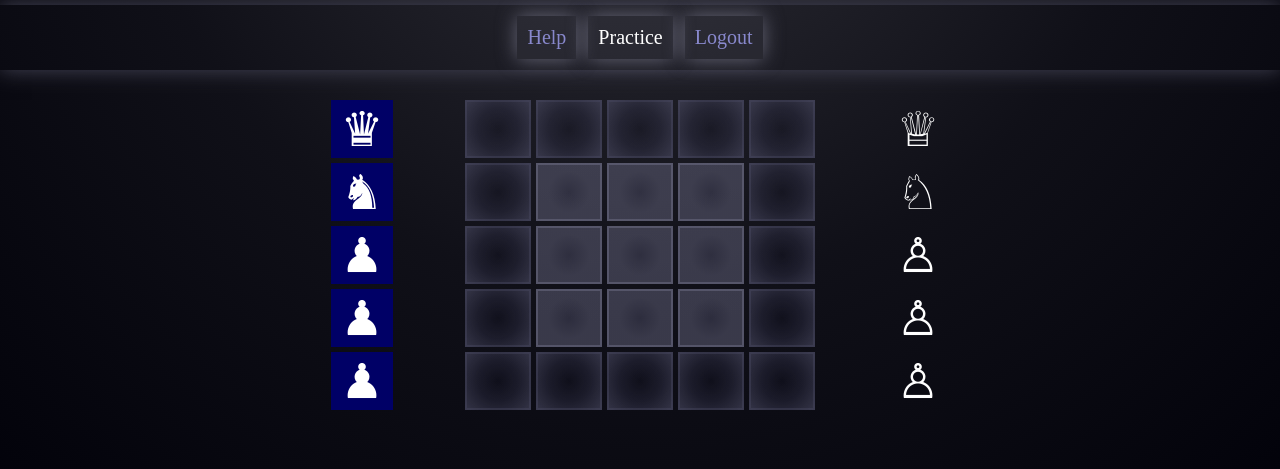
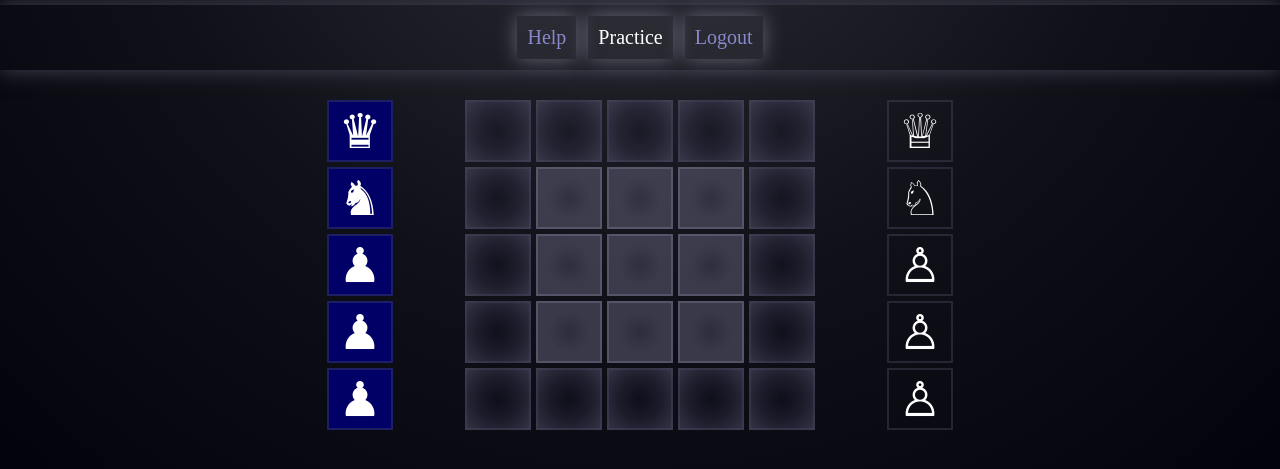
Before and after one commit to knighton/toetactic, a website: page src/practice_in.html in a window 1280 px wide. Shown: the part 219-688 px from the top of the page. Drawn offline with nearby package versions, Linux system fonts and the light colour scheme.

Commit message:
Pool square border.

```diff
--- a/src/practice_in.html
+++ b/src/practice_in.html
@@ -95,6 +95,7 @@ input {
     cursor: pointer;
 }
 .pool {
+    border: 2px solid rgba(75, 75, 100, 0.4);
 }
 .gap {
 }
```
Also changed, not shown: src/play.html (+1 -0 lines), src/practice_out.html (+1 -0 lines).
